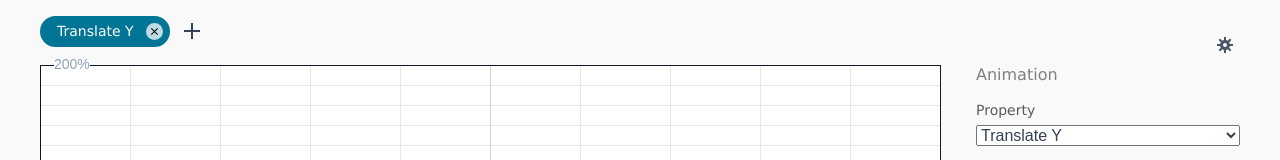
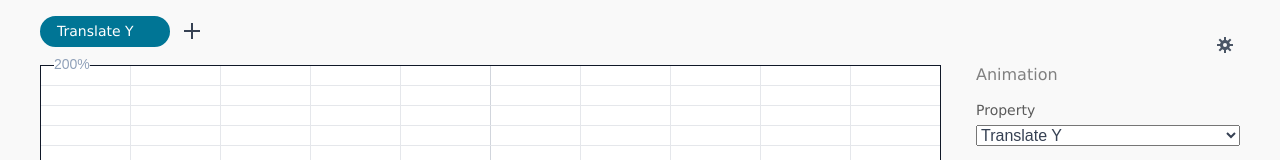
Before and after one commit to gillibrand/keyframe-click, a React (Vite) app: page / in a window 1280 px wide. Shown: the top 160 px of the page. Built offline with nearby package versions, Linux system fonts and the light colour scheme.

Commit message:
Add Delete tab
This required ensuring all tabs have a stable key, so now each layer gets a UUID when created, which is used as the key and the ID to activate them. Using the index was a pain since the active index would change back and forth when animating a delete.

```diff
--- a/src/app/App.tsx
+++ b/src/app/App.tsx
@@ -22,12 +22,12 @@ function App() {
   const canvasRef = useRef<HTMLCanvasElement | null>(null);
 
   const [layersDidChange, forceLayerChange] = useForceRender();
-  const [savedActiveLayer, setSavedActiveLayer] = useSetting("activeLayer", 0);
+  const [savedActiveLayerId, setSavedActiveLayerId] = useSetting("activeLayerId", 0);
 
   // `layers` is not real state since it's never set again. This is just an easy way to init it once
   // on mount with the saved active layer
   const [layers] = useState(() => {
-    return loadSavedLayers(savedActiveLayer, function onChange() {
+    return loadSavedLayers(savedActiveLayerId, function onChange() {
       forceLayerChange();
       timelineRef.current?.draw();
     });
@@ -49,9 +49,9 @@ function App() {
      * reloaded.
      */
     function saveActiveLayerSetting() {
-      setSavedActiveLayer(layers.activeIndex);
+      setSavedActiveLayerId(layers.activeLayerId);
     },
-    [layers.activeIndex, setSavedActiveLayer]
+    [layers.activeLayerId, setSavedActiveLayerId]
   );
 
   // Used to force a reactive update after the timeline redraws itself. Since the timeline is not
@@ -255,19 +255,17 @@ function App() {
     for (const layer of layers.getAll()) {
       hash.push(layer.cssProp);
     }
-    hash.push(layers.activeIndex);
+    hash.push(layers.activeLayerId);
     return hash.join(",");
   }, [layers, layersDidChange]);
 
-  const tabs = useMemo<TabData<number>[]>(() => {
+  const tabs = useMemo<TabData[]>(() => {
     void tabsChecksum;
 
-    return layers.getAll().map((layer, i) => {
-      const cssInfo = CssInfos[layer.cssProp];
+    return layers.getAll().map((layer) => {
       return {
-        label: cssInfo.label,
-        color: cssInfo.color,
-        value: i,
+        cssProp: layer.cssProp,
+        id: layer.id,
       };
     });
   }, [layers, tabsChecksum]);
@@ -277,7 +275,6 @@ function App() {
    * tabs.
    */
   const remainingCssProps = useMemo(() => {
-    console.info(">>> remainingCssProps");
     void tabsChecksum;
 
     const remaining = new Set(Object.keys(CssInfos) as CssProp[]);
@@ -298,8 +295,8 @@ function App() {
   }, [layers, tabsChecksum]);
 
   const changeTab = useCallback(
-    (i: number) => {
-      layers.setActiveLayer(i);
+    (id: string) => {
+      layers.setActiveLayer(id);
     },
     [layers]
   );
@@ -307,22 +304,20 @@ function App() {
   const addNewTab = useCallback(() => {
     const cssProp = remainingCssProps.values().next().value as CssProp;
     layers.addNewLayer(cssProp);
-    changeTab(layers.size - 1);
-  }, [layers, remainingCssProps, changeTab]);
+  }, [layers, remainingCssProps]);
 
-  const canDeleteTab = useCallback(
-    async (value: number): Promise<boolean> => {
-      const next = layers.getNextLayerIndexAfterDelete(value);
-      return next !== null;
+  const canDeleteTab = useCallback(async (): Promise<boolean> => {
+    return layers.size > 1;
 
-      // return confirm(`Delete "${label}"?`);
+    // return confirm(`Delete "${label}"?`);
+  }, [layers]);
+
+  const deleteTab = useCallback(
+    (id: string) => {
+      layers.deleteLayer(id);
     },
     [layers]
   );
-
-  const deleteTab = useCallback((value: number) => {
-    console.info(">>> TODO: delete", value);
-  }, []);
 
   /** The inspector should disable the CSS props used on other layers. They can only be active on one layer at a time. */
   const disabledCssProps = useMemo(() => {
@@ -350,7 +345,6 @@ function App() {
     },
     [layers]
   );
-
   return (
     <>
       {/* 100 x 300 logical | 100% x (200% over 100%) */}
@@ -359,12 +353,12 @@ function App() {
         <div className="container relative stack">
           <RadioTabGroup
             tabs={tabs}
-            name="property"
-            canNew={remainingCssProps.size > 0}
-            onNew={addNewTab}
+            radioGroupName="property"
+            canAddNew={remainingCssProps.size > 0}
+            onAddNew={addNewTab}
             onDelete={deleteTab}
-            canDelete={canDeleteTab}
-            checkedValue={layers.activeIndex}
+            canDelete={layers.size > 1 ? canDeleteTab : undefined}
+            checkedId={layers.getActiveLayer().id}
             onChange={changeTab}
           />
 
--- a/src/app/useSettings.ts
+++ b/src/app/useSettings.ts
@@ -11,7 +11,7 @@ export interface Duration {
 
 /** Types of all global settings. */
 interface Settings {
-  activeLayer: number;
+  activeLayerId: string;
   isSnapToGrid: boolean;
   isPreviewAutoPlay: boolean;
   isLabelYAxis: boolean;
@@ -40,8 +40,8 @@ function validate<K extends keyof Settings>(name: K, value: Settings[K]) {
     case "isPreviewAutoPlay":
       return typeof value === "boolean";
 
-    case "activeLayer":
-      return typeof value === "number" && value > -1;
+    case "activeLayerId":
+      return typeof value === "string";
 
     default: {
       // XXX: this should never happen unless we change setting names. This this will throw cause
--- a/src/components/tab/RadioTab.tsx
+++ b/src/components/tab/RadioTab.tsx
@@ -3,29 +3,27 @@ import { ColorName, Colors } from "@util/Colors";
 import cx from "classnames";
 import { CSSProperties, memo, useId, useMemo, useRef } from "react";
 
-interface Props<T> {
+interface Props {
   label: string;
   radioName: string;
-  value: T;
+  id: string;
   checked?: boolean;
   color: ColorName;
-  onCheck: (value: T) => void;
-  canDelete?: (value: T) => Promise<boolean>;
-  onDelete: (value: T) => void;
+  onCheck: (id: string) => void;
+  canDelete?: (id: string) => Promise<boolean>;
+  onDelete: (id: string) => void;
 }
 
-const genericMemo: <T>(component: T) => T = memo;
-
-export const RadioTab = genericMemo(function RadioTab<T>({
+export const RadioTab = memo(function RadioTab({
+  id,
   label,
   radioName,
   checked,
   color,
   onCheck,
-  value,
   canDelete,
   onDelete,
-}: Props<T>) {
+}: Props) {
   const style = useMemo(
     () =>
       ({
@@ -40,9 +38,9 @@ export const RadioTab = genericMemo(function RadioTab<T>({
 
     if (!canDelete) return;
 
-    if (!(await canDelete(value))) return;
+    if (!(await canDelete(id))) return;
 
-    onDelete(value);
+    onDelete(id);
   }
 
   function handleDelKey(e: React.KeyboardEvent) {
@@ -70,7 +68,7 @@ export const RadioTab = genericMemo(function RadioTab<T>({
       style={style}
       onKeyDown={handleDelKey}
       onClick={moveFocusToInputOnClick}
-      data-value={value}
+      data-id={id}
     >
       <label htmlFor={inputId}>{label}</label>
 
@@ -81,8 +79,9 @@ export const RadioTab = genericMemo(function RadioTab<T>({
         name={radioName}
         value={label}
         checked={checked}
+        data-checked={checked ? "true" : "false"}
         onChange={(e) => {
-          if (e.target.checked) onCheck(value);
+          if (e.target.checked) onCheck(id);
         }}
       />
 
--- a/src/components/tab/RadioTabGroup.tsx
+++ b/src/components/tab/RadioTabGroup.tsx
@@ -1,28 +1,36 @@
 import Plus from "@images/plus.svg?react";
-import { ColorName } from "@util/Colors";
+import { CssInfos, CssProp } from "@timeline/CssInfo";
 import { useChildAnimator } from "@util/useChildAnimator";
 import { useCallback } from "react";
 import { RadioTab } from "./RadioTab";
 import "./tab.css";
 
-export interface TabData<T> {
-  label: string;
-  color: ColorName;
-  value: T;
+export interface TabData {
+  cssProp: CssProp;
+  id: string;
 }
 
-interface Props<T> {
-  name: string;
-  checkedValue: T;
-  tabs: TabData<T>[];
-  onDelete: (value: T) => void;
-  canNew: boolean;
-  onNew: () => void;
-  onChange: (value: T) => void;
-  canDelete?: (value: T) => Promise<boolean>;
+interface Props {
+  radioGroupName: string;
+  tabs: TabData[];
+  checkedId: string;
+  onDelete: (id: string) => void;
+  canAddNew: boolean;
+  onAddNew: () => void;
+  onChange: (id: string) => void;
+  canDelete?: (id: string) => Promise<boolean>;
 }
 
-export function RadioTabGroup<T>({ tabs, name, onDelete, canNew, onNew, checkedValue, canDelete, onChange }: Props<T>) {
+export function RadioTabGroup({
+  tabs,
+  radioGroupName,
+  onDelete,
+  canAddNew,
+  onAddNew,
+  checkedId,
+  canDelete,
+  onChange,
+}: Props) {
   const { parentRef } = useChildAnimator<HTMLDivElement>("both");
 
   /**
@@ -35,14 +43,14 @@ export function RadioTabGroup<T>({ tabs, name, onDelete, canNew, onNew, checkedV
   }, [parentRef]);
 
   const handleDelete = useCallback(
-    (value: T) => {
-      onDelete(value);
-      // Note that this WILL have an updated checked radio since canDelete is async and this tab
-      // will already be rendered again before the real delete. If that was not async, we'd need to
-      // setTimeout this call to be sure it's up to date.
-      //
-      // We expect the parent to change the checked tab before allowing it to be deleted.
-      focusOnCheckedTab();
+    (id: string) => {
+      onDelete(id);
+
+      // The delete will trigger a re-render of the tabs. We need to wait for that to happen before
+      // we can find and focus on the new checked tab
+      setTimeout(() => {
+        focusOnCheckedTab();
+      });
     },
     [onDelete, focusOnCheckedTab]
   );
@@ -52,13 +60,13 @@ export function RadioTabGroup<T>({ tabs, name, onDelete, canNew, onNew, checkedV
       {tabs.map((t) => (
         // Wrap each tab in a div. That's what we animate in/out since it has no padding or margin
         // so can shrink to 0 width
-        <div key={String(t.value)}>
+        <div key={t.id}>
           <RadioTab
-            value={t.value}
-            label={t.label}
-            radioName={name}
-            color={t.color}
-            checked={checkedValue === t.value}
+            id={t.id}
+            label={CssInfos[t.cssProp].label}
+            radioName={radioGroupName}
+            color={CssInfos[t.cssProp].color}
+            checked={checkedId === t.id}
             onCheck={onChange}
             canDelete={canDelete}
             onDelete={handleDelete}
@@ -67,9 +75,9 @@ export function RadioTabGroup<T>({ tabs, name, onDelete, canNew, onNew, checkedV
       ))}
       <button
         className="round-btn"
-        onClick={onNew}
-        disabled={!canNew}
-        title={!canNew ? "All properties are already being used" : undefined}
+        onClick={onAddNew}
+        disabled={!canAddNew}
+        title={!canAddNew ? "All properties are already being used" : undefined}
       >
         <Plus />
       </button>
--- a/src/timeline/Layers.ts
+++ b/src/timeline/Layers.ts
@@ -8,6 +8,7 @@ import { findYForX, Point, RealDot } from "./point";
  * final animation.
  */
 interface RealLayer {
+  id: string;
   dots: RealDot[];
 
   // Inspector
@@ -32,26 +33,39 @@ function createDefaultLayer(): RealLayer {
     isFlipped: true,
     sampleCount: 10,
     samples: null,
+    id: newId(),
   };
 }
 
 function loadSavedRealLayers(): RealLayer[] {
   const json = localStorage.getItem(SaveStorageKey);
+
   if (!json) {
     return [createDefaultLayer()];
   }
 
   try {
-    return JSON.parse(json);
+    const layers = JSON.parse(json) as RealLayer[];
+    return layers;
   } catch (e) {
     console.warn("Error loading saved data. Using defaults. " + e);
     return [createDefaultLayer()];
   }
 }
 
-export function loadSavedLayers(activeIndex: number = 0, onChange: () => void) {
+/**
+ * @returns A new ID for a layer. This is a UUID. We need a unique ID to use as their React keys when rendered as tabs
+ *   since the CSS prop can change over time. The ID is what is used to track the active layer/tab so that it's stable
+ *   during a delete (unlike the index).
+ */
+function newId() {
+  return crypto.randomUUID();
+}
+
+export function loadSavedLayers(activeLayerId: string, onChange: () => void) {
   const layers = new Layers(loadSavedRealLayers(), onChange);
-  layers.setActiveLayer(activeIndex);
+  // todo
+  layers.setActiveLayer(activeLayerId);
   return layers;
 }
 
@@ -68,7 +82,7 @@ export function loadSavedLayers(activeIndex: number = 0, onChange: () => void) {
  * There is one active layer at a time which is what the user can drag around. All layers are used for output.
  */
 export class Layers {
-  private active = 0;
+  private activeId = "";
 
   constructor(
     private layers: RealLayer[],
@@ -87,12 +101,14 @@ export class Layers {
   }
 
   getActiveLayer() {
-    if (this.active >= this.layers.length) {
-      console.warn("active layer out of bound", this.active);
-      return this.layers[0];
+    if (this.activeId) {
+      const i = this.layers.findIndex((layer) => layer.id === this.activeId);
+      if (i !== -1) {
+        return this.layers[i];
+      }
     }
 
-    return this.layers[this.active];
+    return this.layers[0];
   }
 
   getDots() {
@@ -148,55 +164,64 @@ export class Layers {
    * @param n Index of layer to activate.
    * @returns The new active layer (whether is changed or not).
    */
-  setActiveLayer(n: number) {
-    this.active = Math.max(0, Math.min(n, this.layers.length - 1));
+  setActiveLayer(id: string) {
+    this.activeId = id;
     this.purgeActiveSamples();
     this.onChange();
     return this.getActiveLayer();
   }
 
   addNewLayer(cssProp: CssProp) {
+    const id = newId();
     this.layers.push({
       dots: [],
       cssProp,
       isFlipped: false,
       sampleCount: 10,
       samples: null,
+      id: id,
     });
+    this.activeId = id;
     this.onChange();
   }
 
-  getNextLayerIndexAfterDelete(deleteLayerIndex: number) {
+  private findLayerIndex(id: string) {
+    const index = this.layers.findIndex((layer) => layer.id === id);
+    if (index === -1) {
+      console.info("Layer not found", id);
+      return null;
+    }
+    return index;
+  }
+
+  getNextLayerAfterDelete(deleteId: string) {
     const all = this.layers;
     // Require 1 tab at least
     if (all.length <= 1) return null;
 
-    // Before we can delete, change the checked value to the next value
-    // const index = layers.activeIndex;
-    let next = all[deleteLayerIndex + 1];
-    if (!next) next = all[deleteLayerIndex - 1] || null;
+    const i = this.findLayerIndex(deleteId);
 
-    return next;
+    if (i === null) {
+      return null;
+    } else {
+      let next = this.layers[i + 1];
+      if (!next) next = this.layers[i - 1];
+      return next;
+    }
   }
 
-  deleteLayer(index: number) {
-    // console.info(
-    //   ">>> old layers",
-    //   index,
-    //   this.layers.map((l) => l.cssProp)
-    // );
+  deleteLayer(id: string) {
+    const next = this.getNextLayerAfterDelete(id);
+    if (next !== null) this.setActiveLayer(next.id);
 
-    this.layers.splice(index, 1);
-    // console.info(
-    //   ">>> new layers",
-    //   this.layers.map((l) => l.cssProp)
-    // );
+    const i = this.findLayerIndex(id);
+    if (i === null) return;
 
+    this.layers.splice(i, 1);
     this.onChange();
   }
 
   setCssProp(prop: CssProp) {
-    console.info(">>> SET CSS PROP", prop);
     this.getActiveLayer().cssProp = prop;
 
     this.onChange();
@@ -220,7 +245,7 @@ export class Layers {
   }
 
   getBackgroundLayers(): BackgroundLayer[] {
-    return this.layers.filter((_, i) => i !== this.active);
+    return this.layers.filter((layer) => layer.id !== this.activeId);
   }
 
   getAll(): RealLayer[] {
@@ -244,8 +269,8 @@ export class Layers {
     return this.getActiveLayer().isFlipped;
   }
 
-  get activeIndex() {
-    return this.active;
+  get activeLayerId() {
+    return this.activeId;
   }
 
   get size() {
```
Also changed, not shown: src/util/useChildAnimator.ts (+8 -1 lines).
